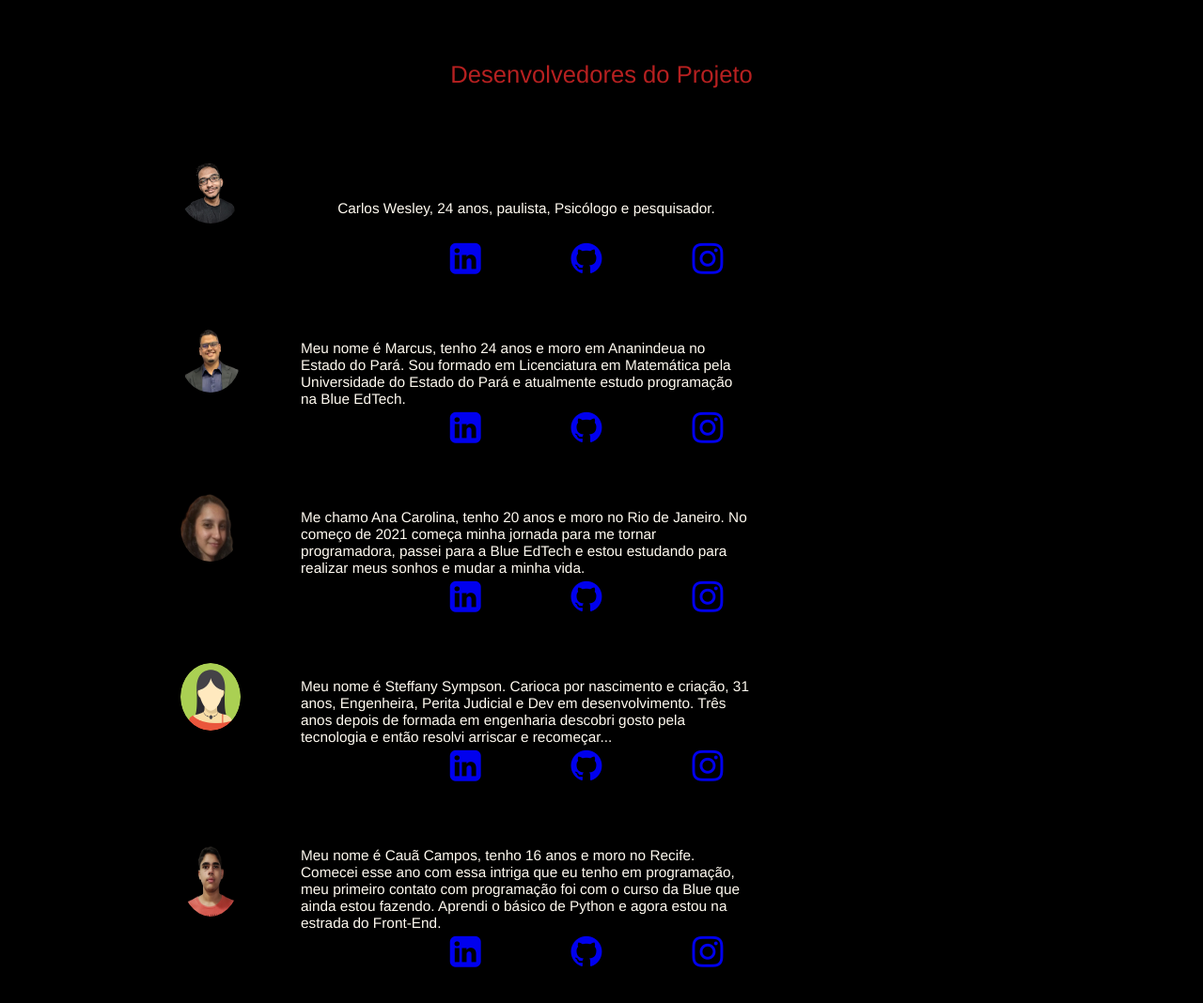
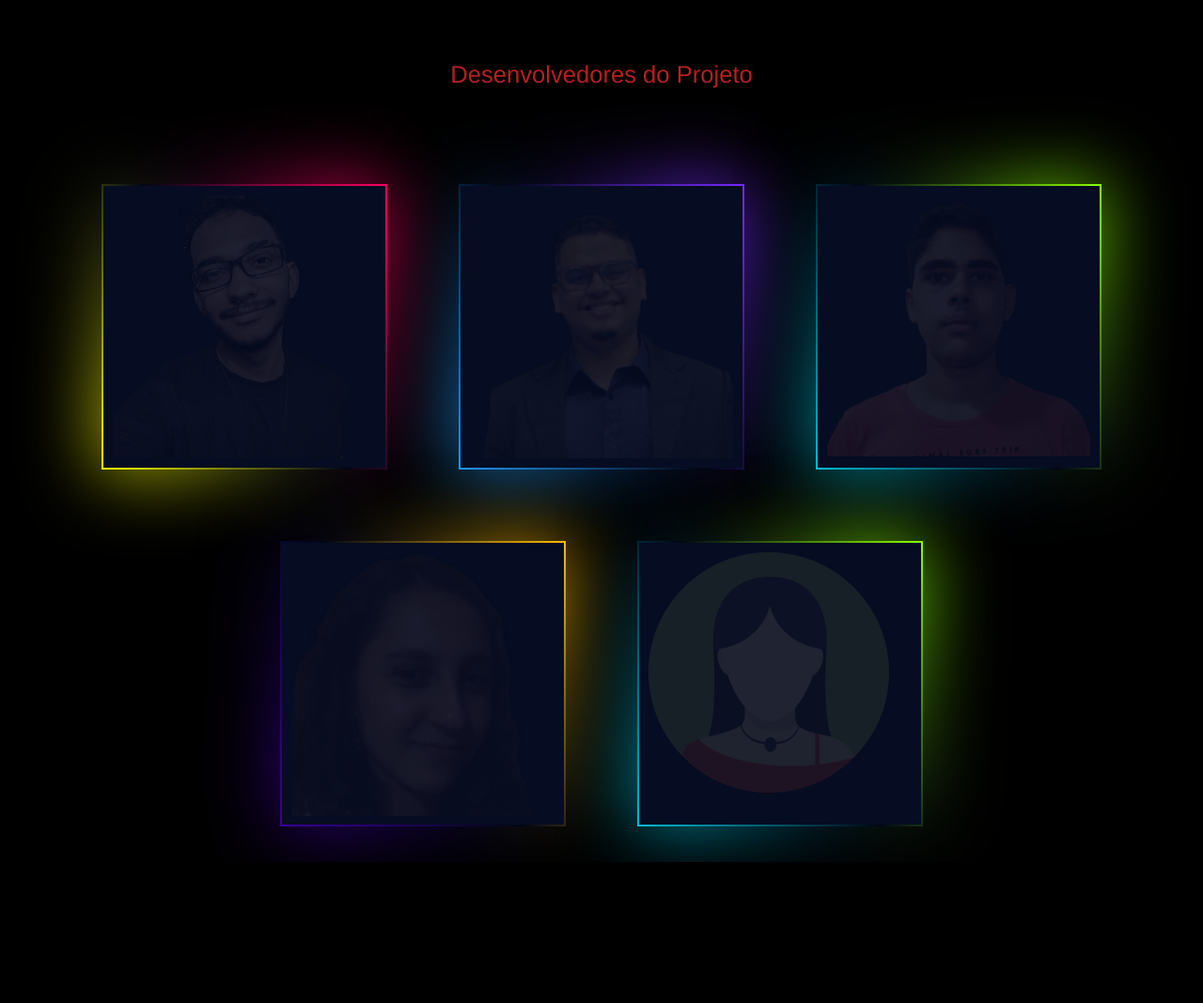
Before and after one commit to cauacampos/Projeto---Cat-logo, a Python web app: template templates/index.html in a window 1280 px wide. Shown: the part 573-1641 px from the top of the page at 94% size. After the commit the page ends 1491 px from the top, so only its background shows below. Run offline with Jinja, Linux system fonts and the light colour scheme; the template is opened without the code that fills it, so the values that code supplies are empty.

Commit message:
mudança na página inicial

```diff
--- a/static/css/style.css
+++ b/static/css/style.css
@@ -69,10 +69,126 @@ header div span {
     color:floralwhite;
     padding: 3rem;
 }
+
 body section#devs{
-    display: flex;
-    flex-wrap: wrap;
-    background-color: rgba(0, 0, 0, 0.788);
+  display: flex;
+  justify-content: center;
+  align-items: center;
+  flex-wrap: wrap;
+  min-height: 100vh;
+}
+
+.box{
+  position: relative;
+  width: 300px;
+  height: 300px;
+  display: flex;
+  justify-content: center;
+  align-items: center;
+  margin: 40px;
+  background: #060c21;
+  transition: 0.5s;
+}
+
+.box:hover{
+  height: 400px;
+}
+
+.box .imgBX{
+  position: absolute;
+  top: 0;
+  left: 0;
+  width: 100%;
+  height: 100%;
+  padding: 10px;
+  box-sizing: border-box;
+}
+
+.box .imgBX img{
+  max-width: 100%;
+  opacity: 0.1;
+  transition: 0.5s;
+}
+
+.box:hover .imgBX img{
+  opacity: 1;
+}
+
+.box:before{
+  content: "";
+  position: absolute;
+  top: -2px;
+  left: -2px;
+  right: -2px;
+  bottom: -2px;
+  background: #fff;
+  z-index: -1;
+}
+
+.box:after{
+  content: "";
+  position: absolute;
+  top: -2px;
+  left: -2px;
+  right: -2px;
+  bottom: -2px;
+  background: #fff;
+  z-index: -2;
+  filter: blur(40px);
+}
+
+.box:before, .box:after{
+  background: linear-gradient(235deg,#89ff00,#010615,#00bcd4);
+}
+
+.box:nth-child(2):before, .box:nth-child(2):after{
+  background: linear-gradient(235deg,#ff005e,#010615,#fbff00);
+}
+
+.box:nth-child(3):before, .box:nth-child(3):after{
+  background: linear-gradient(235deg,#772aff,#010615,#2196f3);
+}
+
+.box:nth-child(3):before, .box:nth-child(3):after{
+  background: linear-gradient(235deg,#772aff,#010615,#2196f3);
+}
+
+.box:nth-child(5):before, .box:nth-child(5):after{
+  background: linear-gradient(235deg,#ffbd00,#010615,#390099);
+}
+
+.box .content{
+  position: absolute;
+  bottom: 0;
+  left: 10px;
+  right: 10px;
+  bottom: 10px;
+  height: 90px;
+  background: rgba(0,0,0,0.4);
+  display: flex;
+  justify-content: center;
+  align-items: center;
+  opacity: 0;
+  transition: 0.5s;
+}
+
+.box:hover .content{
+  opacity: 1;
+}
+
+.box .content h2{
+  font-size: 20px;
+  color: #fff;
+  font-weight: 500;
+  line-height: 20px;
+  letter-spacing: 1px;
+}
+
+.box .content h2 span{
+  font-size: 14px;
+  color: #fff;
+  font-weight: 200;
+  letter-spacing: 2px;
 }
 
 body section#devs P2 {
@@ -86,40 +202,3 @@ body section#devs P2 {
     color: rgb(182, 32, 32);
     text-shadow: blanchedalmond 3px;
     }
-
-body section#devs div#time {
-    display: flex;
-    flex-wrap: wrap;
-}
-body section#devs div#time img{
-    width: 15%;
-    padding: 1rem 4rem;
-    margin-left: 8rem;
-    display: flex;
-    justify-content: center;
-    border-radius: 50%;
-}
-
-body section#devs div#time div#descrição {
-    font-family: 'Helvetica', serif;
-    font-weight: 500;
-    font-size: 1.2vw;
-    width: 40%;
-    padding: 2rem 2rem 0rem 0rem;
-    color: floralwhite;
-    display: flex;
-    align-items: center;
-    justify-content: center;
-}
-
-body section#devs div#time div#redes{
-    width: 100%;
-    padding: 0rem 2rem 2rem 0rem;
-    display: flex;
-    justify-content: center;
-}
-
-body section#devs div#time div#redes a{
-    font-size: 3vw;
-    padding: 0rem 3rem 0rem 3rem;
-}
--- a/templates/index.html
+++ b/templates/index.html
@@ -33,108 +33,45 @@
 
     <section id="devs">
         <P2> Desenvolvedores do Projeto </P2>
-        <div id=time>
-            <img src="../static/img/euzinho.png" alt="foto de carlos:">
-            <div id=descrição> Carlos Wesley, 24 anos, paulista, Psicólogo e pesquisador. </div>
-            <div id="redes">
-                <a href="https://www.linkedin.com/in/carlos1500/" target="_blank"> <i class="fa fa-linkedin-square"
-                        aria-hidden="true"></i>
-                </a>
-
-                <a href="https://github.com/carlos1500" target="_blank">
-                    <i class="fa fa-github" aria-hidden="true"></i>
-                </a>
-
-                <a href="https://www.instagram.com/espacopoiesis/" target="_blank">
-                    <i class="fa fa-instagram" aria-hidden="true"></i>
-                </a>
+        <div class="box">
+            <div class="imgBX">
+                <img src="../static/img/euzinho.png">
             </div>
-
-
+            <div class="content">
+                <h2>Carlos<br><span>Developer</span></h2>
+            </div>
         </div>
-        <div id=time>
-            <img src="../static/img/marcus.png" alt="foto de marcus:">
-            <div id=descrição> Meu nome é Marcus, tenho 24 anos e moro em Ananindeua no Estado do Pará. Sou formado em
-                Licenciatura em Matemática pela Universidade do Estado do Pará e atualmente estudo programação na Blue
-                EdTech. </div>
-            <div id="redes">
-                <a href="https://www.linkedin.com/in/carlos1500/" target="_blank"> <i class="fa fa-linkedin-square"
-                        aria-hidden="true"></i>
-                </a>
-
-                <a href="https://github.com/carlos1500" target="_blank">
-                    <i class="fa fa-github" aria-hidden="true"></i>
-                </a>
-
-                <a href="https://www.instagram.com/espacopoiesis/" target="_blank">
-                    <i class="fa fa-instagram" aria-hidden="true"></i>
-                </a>
+        <div class="box">
+            <div class="imgBX">
+                <img src="../static/img/marcus.png">
             </div>
-
-
+            <div class="content">
+                <h2>Marcus<br><span>Developer</span></h2>
+            </div>
         </div>
-        <div id=time>
-            <img src="../static/img/perfilq.png" alt="foto de Ana:">
-            <div id=descrição> Me chamo Ana Carolina, tenho 20 anos e moro no Rio de Janeiro. No começo de 2021 começa
-                minha jornada para me tornar programadora, passei para a Blue EdTech e estou estudando para realizar
-                meus sonhos e mudar a minha vida.</div>
-            <div id="redes">
-                <a href="https://www.linkedin.com/in/carlos1500/" target="_blank"> <i class="fa fa-linkedin-square"
-                        aria-hidden="true"></i>
-                </a>
-
-                <a href="https://github.com/carlos1500" target="_blank">
-                    <i class="fa fa-github" aria-hidden="true"></i>
-                </a>
-
-                <a href="https://www.instagram.com/espacopoiesis/" target="_blank">
-                    <i class="fa fa-instagram" aria-hidden="true"></i>
-                </a>
+        <div class="box">
+            <div class="imgBX">
+                <img src="../static/img/cauaft.png">
             </div>
-
-
+            <div class="content">
+                <h2>Cauã<br><span>Developer</span></h2>
+            </div>
         </div>
-        <div id=time>
-            <img src="../static/img/avataf.png" alt="foto de Steffany:">
-            <div id=descrição>Meu nome é Steffany Sympson. Carioca por nascimento e criação, 31 anos, Engenheira, Perita
-                Judicial e Dev em desenvolvimento. Três anos depois de formada em engenharia descobri gosto pela
-                tecnologia e então resolvi arriscar e recomeçar... </div>
-            <div id="redes">
-                <a href="https://www.linkedin.com/in/carlos1500/" target="_blank"> <i class="fa fa-linkedin-square"
-                        aria-hidden="true"></i>
-                </a>
-
-                <a href="https://github.com/carlos1500" target="_blank">
-                    <i class="fa fa-github" aria-hidden="true"></i>
-                </a>
-
-                <a href="https://www.instagram.com/espacopoiesis/" target="_blank">
-                    <i class="fa fa-instagram" aria-hidden="true"></i>
-                </a>
+        <div class="box">
+            <div class="imgBX">
+                <img src="../static/img/perfilq.png">
             </div>
-
-
+            <div class="content">
+                <h2>Ana Carolina<br><span>Developer</span></h2>
+            </div>
         </div>
-        <div id=time>
-            <img src="../static/img/cauaft.png" alt="foto de Cauã:">
-            <div id=descrição>Meu nome é Cauã Campos, tenho 16 anos e moro no Recife. Comecei esse ano com essa intriga
-                que eu tenho em programação, meu primeiro contato com programação foi com o curso da Blue que ainda
-                estou fazendo. Aprendi o básico de Python e agora estou na estrada do Front-End.</div>
-            <div id="redes">
-                <a href="https://www.linkedin.com/in/carlos1500/" target="_blank"> <i class="fa fa-linkedin-square"
-                        aria-hidden="true"></i>
-                </a>
-
-                <a href="https://github.com/carlos1500" target="_blank">
-                    <i class="fa fa-github" aria-hidden="true"></i>
-                </a>
-
-                <a href="https://www.instagram.com/espacopoiesis/" target="_blank">
-                    <i class="fa fa-instagram" aria-hidden="true"></i>
-                </a>
+        <div class="box">
+            <div class="imgBX">
+                <img src="../static/img/avataf.png">
             </div>
-
-
+            <div class="content">
+                <h2>Steffany Sympson<br><span>Developer</span></h2>
+            </div>
         </div>
 
     </section>
```
Also changed, not shown: static/img/cauaft.png.
